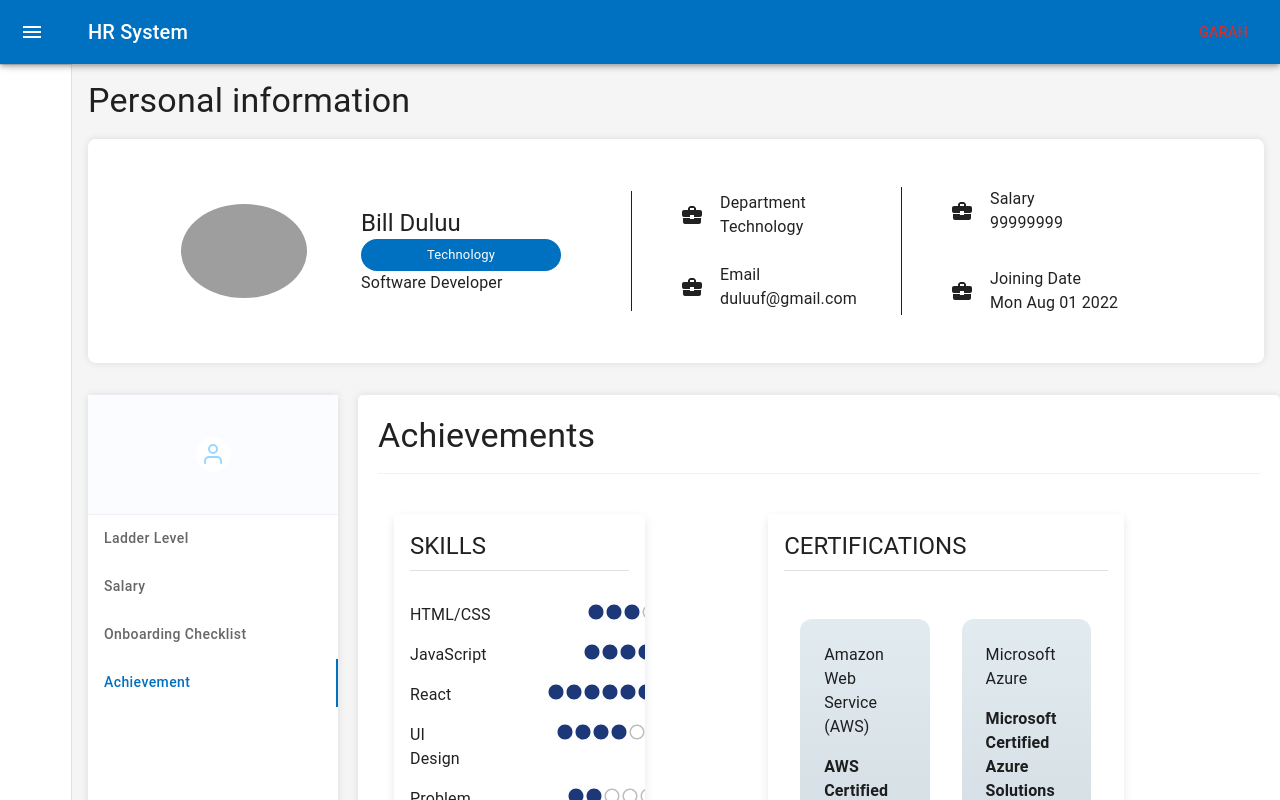
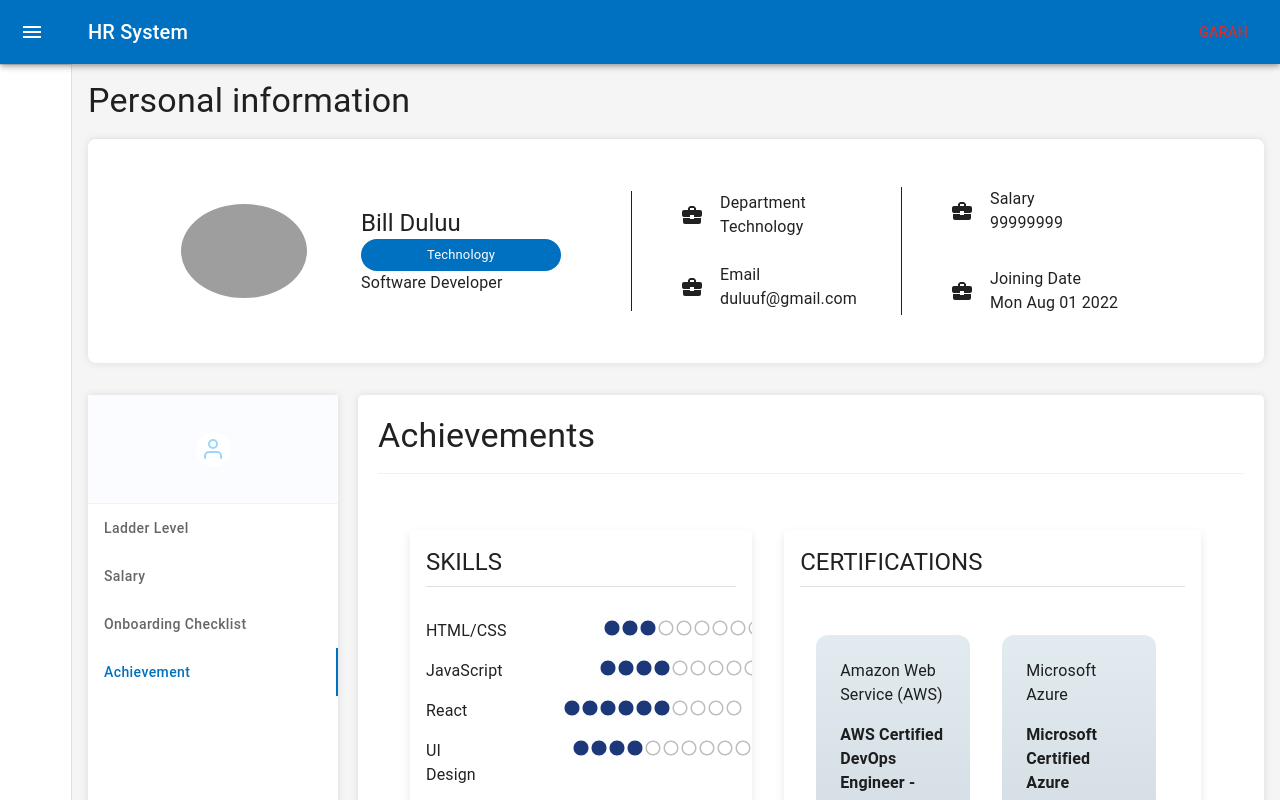
Before and after one commit to nestsolutionsllc/nest-hr, a Next.js app in the folder frontend/: page /profile in a window 1280 px wide. Both pictures are taken after a click on the tab "Achievement". Built offline with nearby package versions, Linux system fonts and the light colour scheme; grey boxes are pictures that could not be loaded.

Commit message:
feat: add achievement section in profile page

```diff
--- a/frontend/src/components/profile/VerticalTabs.tsx
+++ b/frontend/src/components/profile/VerticalTabs.tsx
@@ -3,7 +3,7 @@ import { Tabs, Tab, Box, Stack } from "@mui/material";
 import Ladder from "./Ladder";
 import Salary from "./Salary";
 import Onboard from "./Onboard";
-import Achievement from "./achievement/Achievement";
+import Achievement from "./achievement";
 
 const tabItems = [
   {
--- a/frontend/src/components/profile/achievement/AchievemenList.tsx
+++ b/frontend/src/components/profile/achievement/AchievemenList.tsx
@@ -1,43 +1,15 @@
 import React, { ReactNode } from "react";
 import { Stack, Typography, Card, CardContent, Divider } from "@mui/material";
-import { SkillItem, CertificateItem } from "./AchievementItem";
-
-const skillItems = [
-  { title: "HTML/CSS", rating: 3 },
-  { title: "JavaScript", rating: 4 },
-  { title: "React", rating: 6 },
-  { title: "UI Design", rating: 4 },
-  { title: "Problem solver", rating: 2 },
-  { title: "Teamwork", rating: 7 },
-];
-
-const certificateItems = [
-  {
-    companyName: "Amazon Web Service (AWS)",
-    title: "AWS Certified DevOps Engineer - Professional",
-    date: "2022 - 2025",
-  },
-  {
-    companyName: "Microsoft Azure",
-    title: "Microsoft Certified Azure Solutions Architect",
-    date: "2018 - 2021",
-  },
-  {
-    companyName: "PMI",
-    title: "Agile Certified Practitioner (ACP)",
-    date: "2017 - 2019",
-  },
-  {
-    companyName: "Google",
-    title: "Google UX Design",
-    date: "2019",
-  },
-];
+import { SkillItem, CertificateItem, AwardItem } from "./AchievementItem";
+import { SKILL_MOCK_DATA, CERTIFICATE_MOCK_DATA, AWARD_MOCK_DATA } from "../mockData";
 
 const styles = {
   cardShadow: {
     boxShadow: "0px 4px 10px 0px rgba(0,0,0,0.1)",
-    width: "70%",
+  },
+  divider: {
+    marginTop: 1,
+    marginBottom: 4,
   },
 };
 
@@ -46,11 +18,11 @@ const CardHeader = ({ children, genre }: { children: ReactNode; genre: string })
     <Card sx={styles.cardShadow}>
       <CardContent>
         <Stack>
-          <Typography variant="h5" sx={{ textTransform: "uppercase" }}>
+          <Typography variant="h5" textTransform="uppercase">
             {genre}
           </Typography>
         </Stack>
-        <Divider sx={{ marginTop: 1, marginBottom: 4 }} />
+        <Divider sx={styles.divider} />
         {children}
       </CardContent>
     </Card>
@@ -61,7 +33,7 @@ export const Skill = () => {
   return (
     <CardHeader genre="Skills">
       <Stack spacing={2}>
-        {skillItems.map((item, index) => (
+        {SKILL_MOCK_DATA.map((item, index) => (
           <SkillItem key={index} {...item} />
         ))}
       </Stack>
@@ -73,7 +45,7 @@ export const Certificate = () => {
   return (
     <CardHeader genre="Certifications">
       <Stack direction="row" flexWrap="wrap">
-        {certificateItems.map((item, index) => (
+        {CERTIFICATE_MOCK_DATA.map((item, index) => (
           <CertificateItem key={index} {...item} />
         ))}
       </Stack>
@@ -84,15 +56,9 @@ export const Certificate = () => {
 export const Awards = () => {
   return (
     <CardHeader genre="Awards">
-      <Stack>
-        <Typography variant="subtitle2">2015</Typography>
-        <Typography variant="h5">Art of the week</Typography>
-        <Typography variant="body1">
-          Lorem, ipsum dolor sit amet consectetur adipisicing elit. At, provident? Quos laborum repellat cumque iure
-          sapiente nihil laudantium beatae non, eaque perferendis sint eligendi dolor iste tempora quibusdam dicta
-          expedita.
-        </Typography>
-      </Stack>
+      {AWARD_MOCK_DATA.map((item, index) => (
+        <AwardItem key={index} {...item} />
+      ))}
     </CardHeader>
   );
 };
--- a/frontend/src/components/profile/achievement/AchievementItem.tsx
+++ b/frontend/src/components/profile/achievement/AchievementItem.tsx
@@ -2,17 +2,7 @@ import React, { FC } from "react";
 import { Stack, Typography, Rating } from "@mui/material";
 import PanoramaFishEyeIcon from "@mui/icons-material/PanoramaFishEye";
 import CircleIcon from "@mui/icons-material/Circle";
-
-interface SkillItemProps {
-  title: string;
-  rating: number;
-}
-
-interface CertificateItemProps {
-  companyName: string;
-  title: string;
-  date: string;
-}
+import { SkillItemType, CertificateItemType, AwardItemType } from "../type";
 
 const styles = {
   ratingIcon: {
@@ -32,12 +22,7 @@ const styles = {
   },
 };
 
-export const SkillItem: FC<SkillItemProps> = ({ title, rating }) => {
-  // const [rating, setRating] = useState(0);
-  // const handleChangeRating = (event: SyntheticEvent, newValue) => {
-  //   setRating(newValue);
-  // };
-
+export const SkillItem = ({ title, rating }: SkillItemType) => {
   return (
     <Stack display="flex" direction="row" justifyContent="space-between" spacing={12}>
       <Typography>{title}</Typography>
@@ -45,7 +30,6 @@ export const SkillItem: FC<SkillItemProps> = ({ title, rating }) => {
         name="skill-rating"
         sx={styles.ratingIcon}
         defaultValue={rating}
-        getLabelText={(value: number) => `${value} Heart${value !== 1 ? "s" : ""}`}
         icon={<CircleIcon fontSize="inherit" />}
         emptyIcon={<PanoramaFishEyeIcon fontSize="inherit" />}
         size="small"
@@ -55,11 +39,11 @@ export const SkillItem: FC<SkillItemProps> = ({ title, rating }) => {
   );
 };
 
-export const CertificateItem: FC<CertificateItemProps> = ({ companyName, title, date }) => {
+export const CertificateItem: FC<CertificateItemType> = ({ companyName, title, date }) => {
   return (
     <Stack sx={styles.cardStyle}>
       <Typography>{companyName}</Typography>
-      <Stack sx={{ marginTop: 2 }}>
+      <Stack marginTop={2}>
         <Typography fontWeight={700}>{title}</Typography>
         <Typography variant="subtitle2" color="black" fontStyle="italic">
           {date}
@@ -68,3 +52,13 @@ export const CertificateItem: FC<CertificateItemProps> = ({ companyName, title,
     </Stack>
   );
 };
+
+export const AwardItem: FC<AwardItemType> = ({ date, title, description }) => {
+  return (
+    <Stack marginBottom={3}>
+      <Typography variant="subtitle2">{date}</Typography>
+      <Typography variant="h5">{title}</Typography>
+      <Typography variant="body1">{description}</Typography>
+    </Stack>
+  );
+};
--- a/frontend/src/components/profile/achievement/Achievement.tsx
+++ b/frontend/src/components/profile/achievement/index.tsx
@@ -15,17 +15,14 @@ const Achievement = () => {
       <Typography variant="h4" sx={styles.title}>
         Achievements
       </Typography>
-      <Grid container spacing={2}>
+      <Grid container spacing={4}>
         <Grid item md={5}>
           <Skill />
         </Grid>
-        <Grid item md={7}>
+        <Grid item md={6}>
           <Certificate />
         </Grid>
         <Grid item md={5}>
-          <Awards />
-        </Grid>
-        <Grid item md={6}>
           <Awards />
         </Grid>
       </Grid>
--- a/frontend/src/components/profile/mockData.ts
+++ b/frontend/src/components/profile/mockData.ts
@@ -1,4 +1,4 @@
-import { MockType, InfoType } from "./types";
+import { InfoType, SkillItemType, CertificateItemType, AwardItemType, MockType } from "./type";
 
 export const INFO_MOCK_DATA: InfoType = {
   lastName: "Bill",
@@ -11,6 +11,7 @@ export const INFO_MOCK_DATA: InfoType = {
   userPhoto:
     "https://w7.pngwing.com/pngs/340/946/png-transparent-avatar-user-computer-icons-software-developer-avatar-child-face-heroes.png",
 };
+
 export const MOCK_DATA: MockType = {
   name: "Developer",
   checklists: [
@@ -34,4 +35,40 @@ export const MOCK_DATA: MockType = {
     },
   ],
 };
-export const SALARY_MOCK_DATA = {};
+
+export const SKILL_MOCK_DATA: SkillItemType[] = [
+  { title: "HTML/CSS", rating: 3 },
+  { title: "JavaScript", rating: 4 },
+  { title: "React", rating: 6 },
+  { title: "UI Design", rating: 4 },
+  { title: "Problem solver", rating: 2 },
+  { title: "Teamwork", rating: 7 },
+];
+
+export const CERTIFICATE_MOCK_DATA: CertificateItemType[] = [
+  {
+    companyName: "Amazon Web Service (AWS)",
+    title: "AWS Certified DevOps Engineer - Professional",
+    date: "2022 - 2025",
+  },
+  {
+    companyName: "Microsoft Azure",
+    title: "Microsoft Certified Azure Solutions Architect",
+    date: "2018 - 2021",
+  },
+];
+
+export const AWARD_MOCK_DATA: AwardItemType[] = [
+  {
+    date: "2015",
+    title: "Art of the week",
+    description:
+      "Academic & Innovation awards recognize the contribution of a single individual (undergraduate or graduate) who has demonstrated academic excellence or displayed a creative initiative.",
+  },
+  {
+    date: "2014",
+    title: "Best Designer",
+    description:
+      "Academic & Innovation awards recognize the contribution of a single individual (undergraduate or graduate) who has demonstrated academic excellence or displayed a creative initiative.",
+  },
+];
--- /dev/null
+++ b/frontend/src/components/profile/type.ts
@@ -0,0 +1,50 @@
+import { Dispatch, SetStateAction } from "react";
+
+export type InfoType = {
+  lastName: string;
+  firstName: string;
+  departmentName: string;
+  position: string;
+  email: string;
+  salary: string;
+  joiningDate: Date;
+  userPhoto: string;
+};
+
+export type SkillItemType = {
+  title: string;
+  rating: number;
+};
+
+export type CertificateItemType = {
+  companyName: string;
+  title: string;
+  date: string;
+};
+
+export type AwardItemType = {
+  date: string;
+  title: string;
+  description: string;
+};
+
+export type QuestionType = {
+  question: string;
+  checked: boolean;
+};
+
+export type CheckListType = {
+  type: string;
+  questions: Array<QuestionType>;
+};
+
+export type CheckBoxListProps = {
+  mainData: Array<CheckListType>;
+  setMainData: Dispatch<SetStateAction<CheckListType[]>>;
+  index: number;
+};
+
+export type MockType = {
+  name: string;
+  checklists: Array<CheckListType>;
+};
--- a/frontend/src/pages/profile.tsx
+++ b/frontend/src/pages/profile.tsx
@@ -4,11 +4,9 @@ import VerticalTabs from "../components/profile/VerticalTabs";
 import PersonalInfo from "../components/profile/PersonalInfo";
 
 const styles = {
-  profileContainer: {
-    display: "flex",
-    justifyContent: "flex-start",
-    alignItems: "flex-start",
-    flexDirection: "column",
+  tabContainer: {
+    marginRight: 2,
+    marginBottom: 2,
   },
 };
 
@@ -18,10 +16,8 @@ const ProfilePage: NextPage = () => {
       {/* Personal information section */}
 
       <PersonalInfo />
-
-      <Box sx={styles.profileContainer}>
+      <Box sx={styles.tabContainer}>
         {/* Profile vertical tab menu sesction */}
-
         <VerticalTabs />
       </Box>
     </Box>
```
Also changed, not shown: frontend/src/components/profile/Achievement.tsx (deleted, +0 -23 lines).
